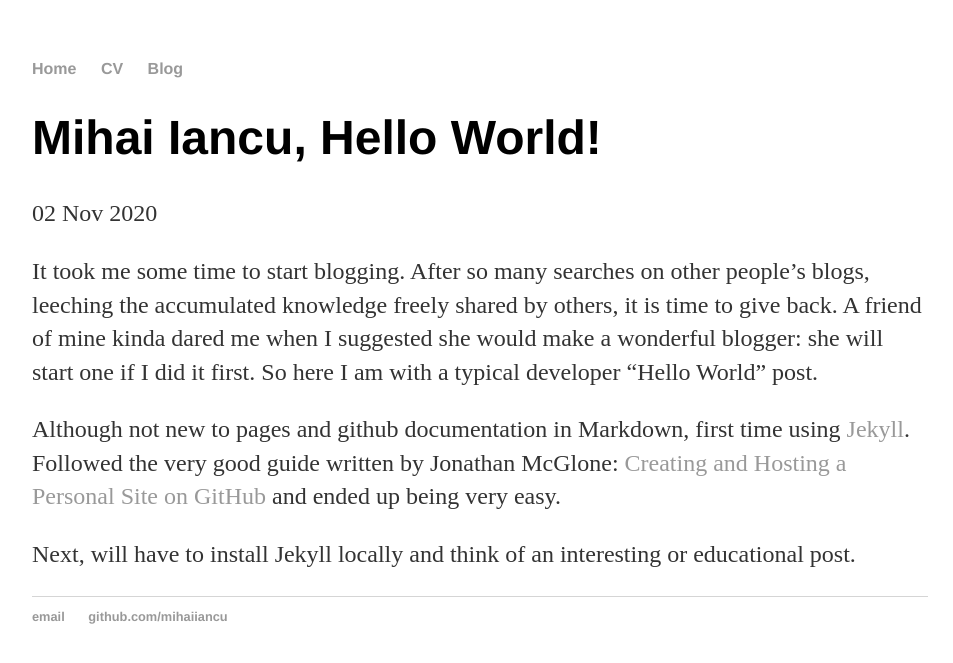
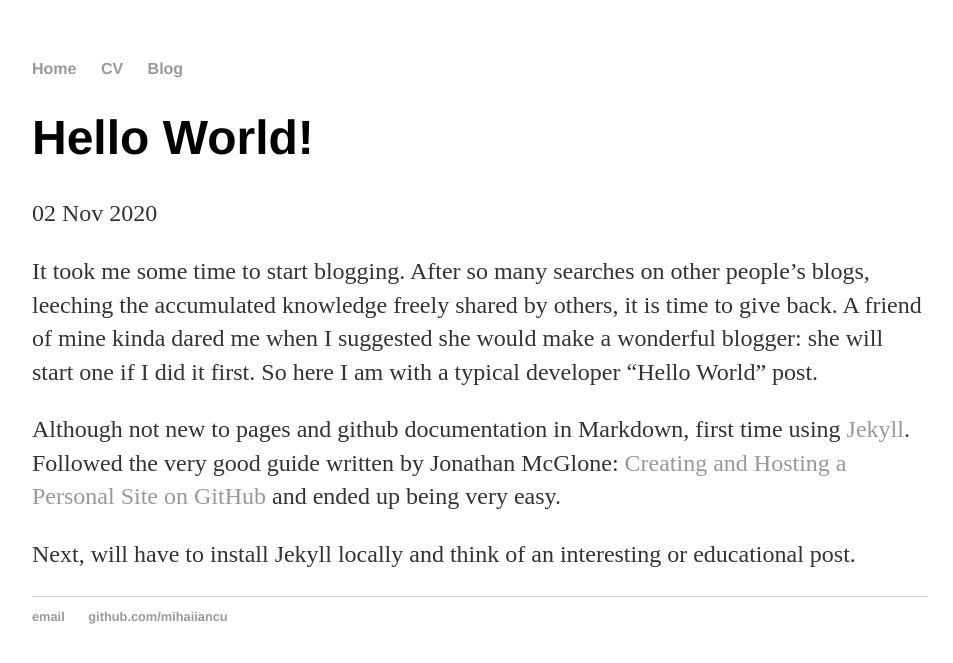
Before and after one commit to mihaiiancu/mihaiiancu.github.io, a Jekyll site: the page built from _posts/2020-11-02-hello-world.md, in a window 1280 px wide. Shown: the top 663 px of the page, without its empty margins (160-1113 px from the left). Built offline with Jekyll 4.4.1, drawn with Linux system fonts in a browser that asks for light colours.

Commit message:
more houskeeping

```diff
--- a/_config.yml
+++ b/_config.yml
@@ -1,3 +1,3 @@
-name: Mihai Iancu, Blog
+name: Mihai, Blog
 markdown: kramdown
 permalink: /blog/:year/:month/:day/:title
--- a/_posts/2020-11-02-hello-world.md
+++ b/_posts/2020-11-02-hello-world.md
@@ -1,6 +1,6 @@
 ---
 layout: post
-title: "Mihai Iancu, Hello World!"
+title: "Hello World!"
 date: 2020-11-02
 ---
 
--- a/index.html
+++ b/index.html
@@ -1,6 +1,6 @@
 ---
 layout: default
-title: Mihai Iancu, Blog
+title: Mihai's Space
 ---
     		<div class="blurb">
         		<h1>Hi there, I'm Mihai!</h1>
```
